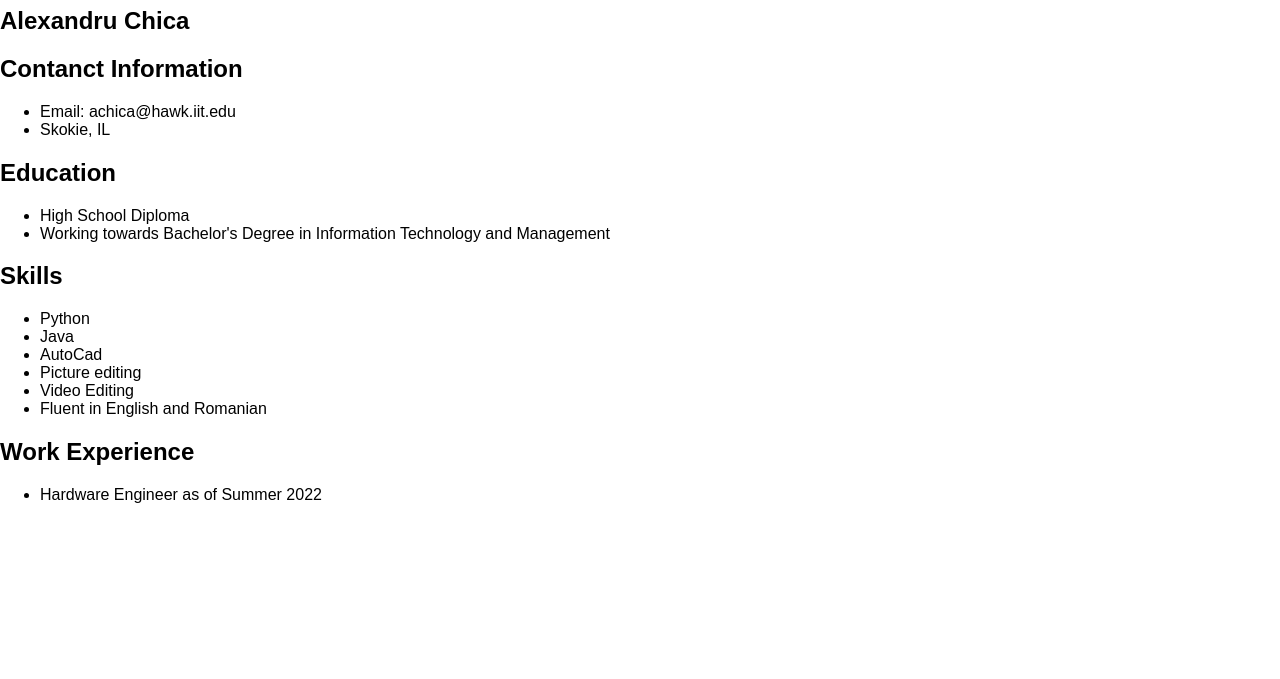
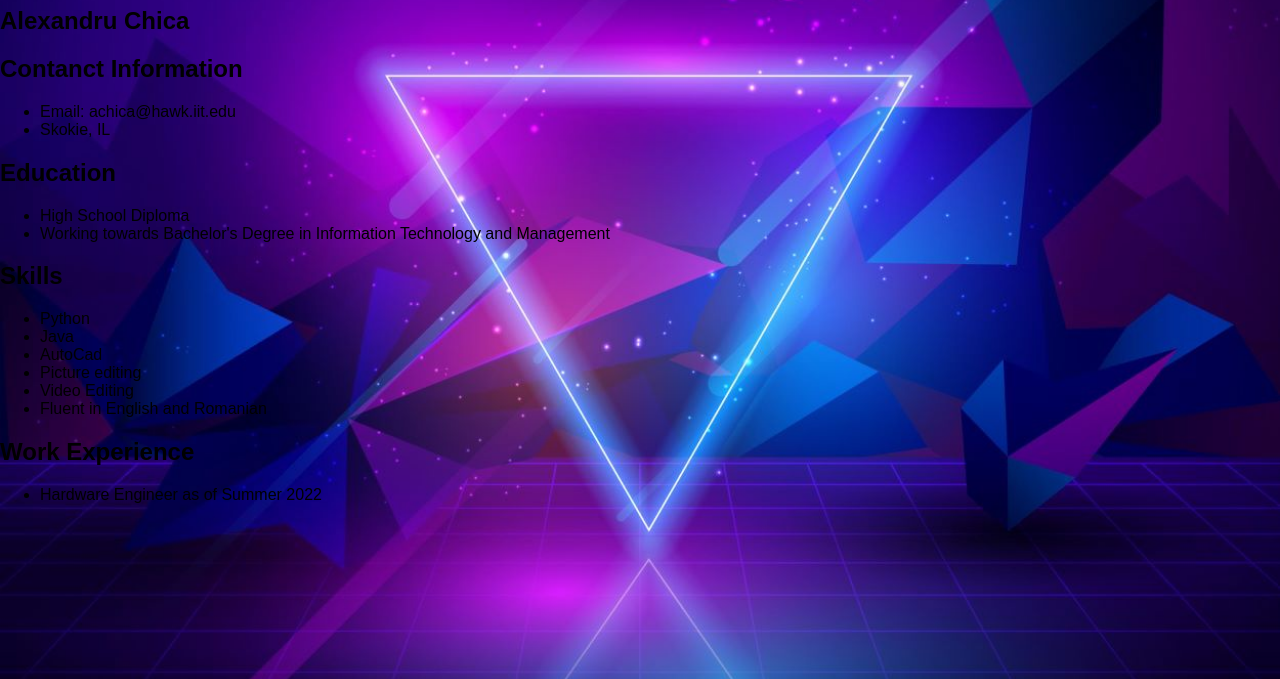
Before and after one commit to achica10/project2, a plain HTML site: page index.html in a window 1280 px wide. Shown: the part 121-800 px from the top of the page. Drawn offline with Linux system fonts and the light colour scheme.

Commit message:
added a custom background for all pages

```diff
--- a/css/style.css
+++ b/css/style.css
@@ -1,5 +1,7 @@
 body {
   font-family: sans-serif;
+  background-image: url("../images/bg.jpg");
+  background-size: cover;
 }
 
 h1 {
```
Also changed, not shown: images/bg.jpg (added).
